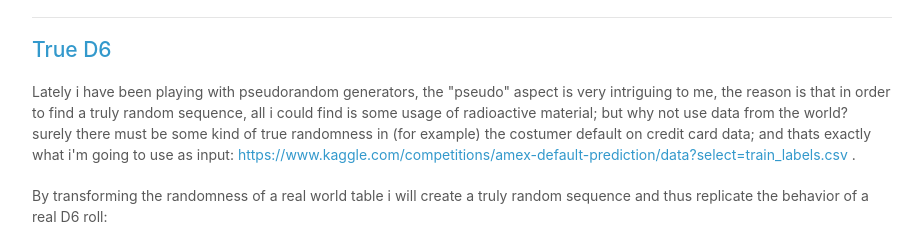
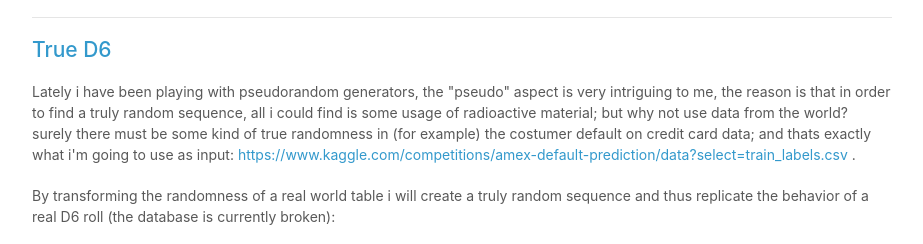
Before and after one commit to AgustinBustos/AgustinBustos.github.io, a plain HTML site: page index.html in a window 1280 px wide. Shown: the part 133-377 px from the top of the page, without its empty margins (178-1101 px from the left). Drawn offline with nearby package versions, Linux system fonts and the light colour scheme.

Commit message:
Update index.html

```diff
--- a/index.html
+++ b/index.html
@@ -36,7 +36,7 @@
               https://www.kaggle.com/competitions/amex-default-prediction/data?select=train_labels.csv</a>
               .</p>
 
-        <p>By transforming the randomness of a real world table i will create a truly random sequence and thus replicate the behavior of a real D6 roll: </p>
+        <p>By transforming the randomness of a real world table i will create a truly random sequence and thus replicate the behavior of a real D6 roll (the database is currently broken): </p>
         <div align="center">
           <button id="roll" style="font-size: 64px;">Roll!</button>
           <h1 id="die" style="font-size: 128px;">1523</h1>
```
